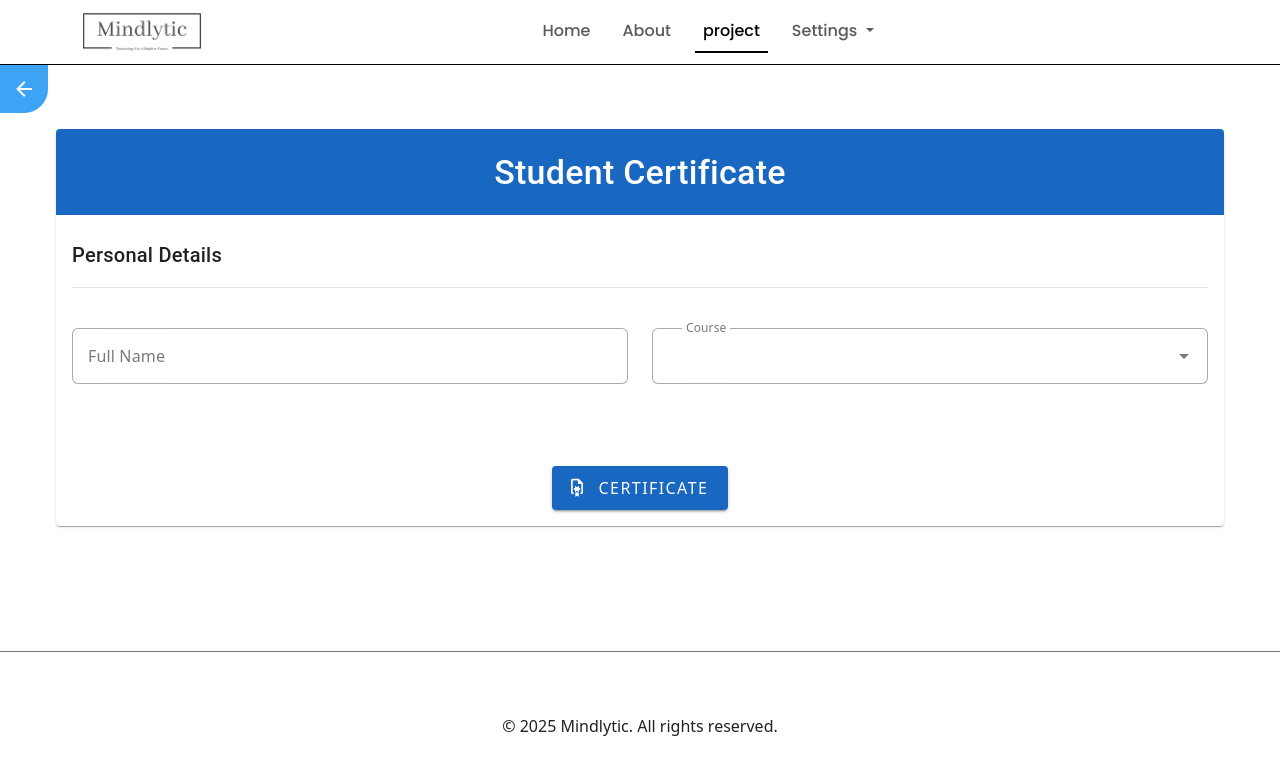
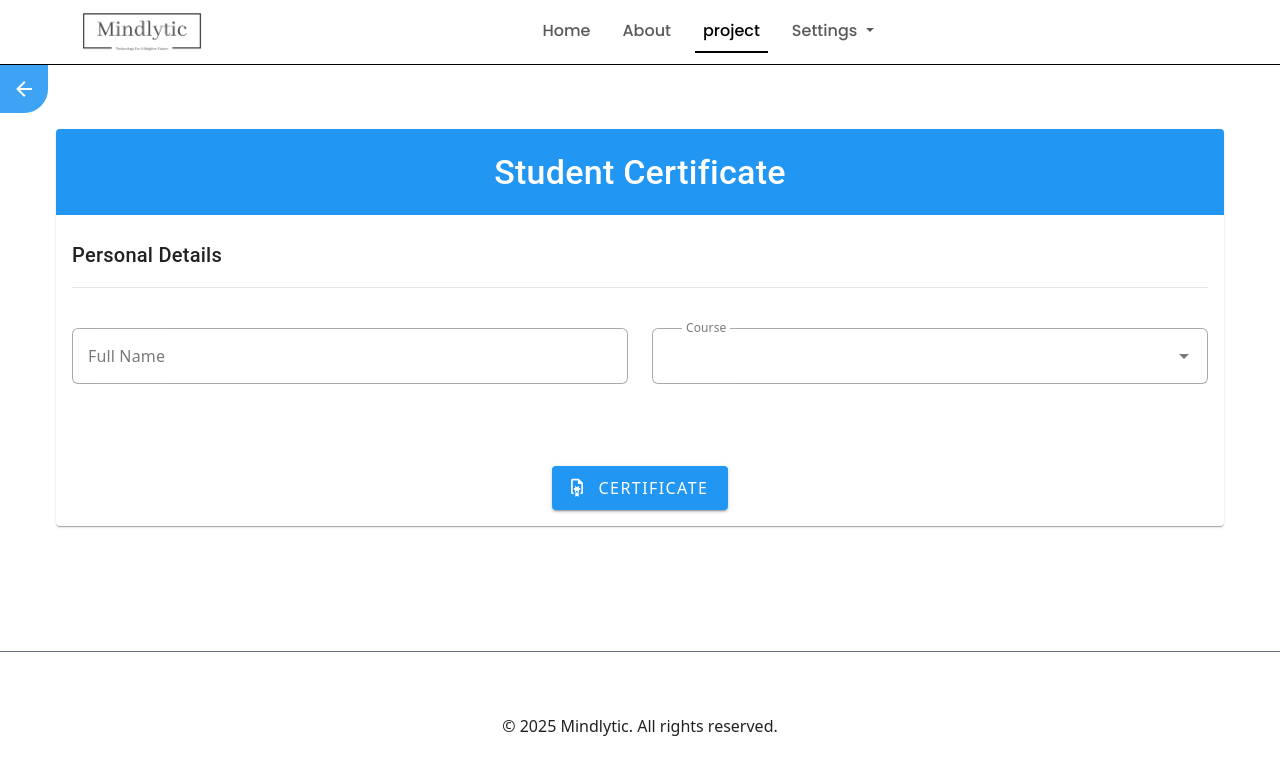
Before and after one commit to laksh-solanki/Mindlytic, a Vue app: page /project/certificate in a window 1280 px wide. Shown: the top 774 px of the page. Built offline with nearby package versions, Linux system fonts and the light colour scheme.

Commit message:
feat: Update PDF generation function and improve button styling in CertificateView

```diff
--- a/src/views/CertificateView.vue
+++ b/src/views/CertificateView.vue
@@ -20,6 +20,7 @@ const loading = ref(false)
 const dialog = ref(false)
 
 const pdfSection = ref(null)
+
   const generatePdf = () => {
     if (pdfSection.value) {
       html2pdf(pdfSection.value.$el, {
@@ -31,13 +32,25 @@ const generatePdf = () => {
       })
     }
   }
+
+// const generatePdf = () => {
+//   const printDiv = pdfSection.value;
+//   if (printDiv) {
+//     const printContents = printDiv.innerHTML;
+//     const original = document.body.innerHTML;
+
+//     document.body.innerHTML = printContents;
+//     window.print();
+//     document.body.innerHTML = original;
+//   }
+// }
 </script>
 <template>
   <v-btn to="/project" variant="flat" color="info" icon="mdi-arrow-left" class="btn-css"></v-btn>
   <v-container>
     <!-- Student Form -->
     <v-card>
-      <v-card-title class="text-h4 text-wrap text-center bg-primary text-white pa-4">
+      <v-card-title class="text-h4 text-wrap text-center text-white pa-4 bg-info">
         Student Certificate
       </v-card-title>
       <v-card-text>
@@ -60,7 +73,7 @@ const generatePdf = () => {
             <v-col cols="12" md="3" class="d-flex justify-center">
               <v-tooltip text="Preview and Download the certificate" location="top">
                 <template v-slot:activator="{ props }">
-                  <v-btn v-bind="props" @click="dialog = true" color="primary" text="Certificate"
+                  <v-btn v-bind="props" @click="dialog = true" color="info" text="Certificate"
                     prepend-icon="mdi-file-certificate-outline" size="large"></v-btn>
                 </template>
               </v-tooltip>
```
Lines whose indentation alone changed are shown as unchanged.
